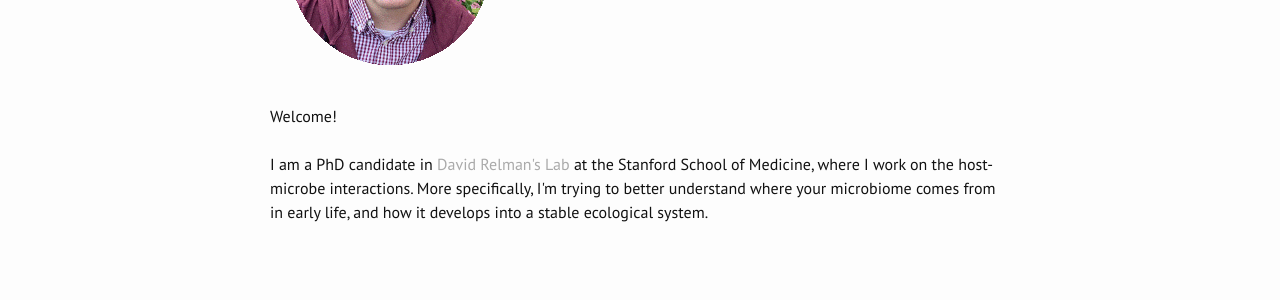
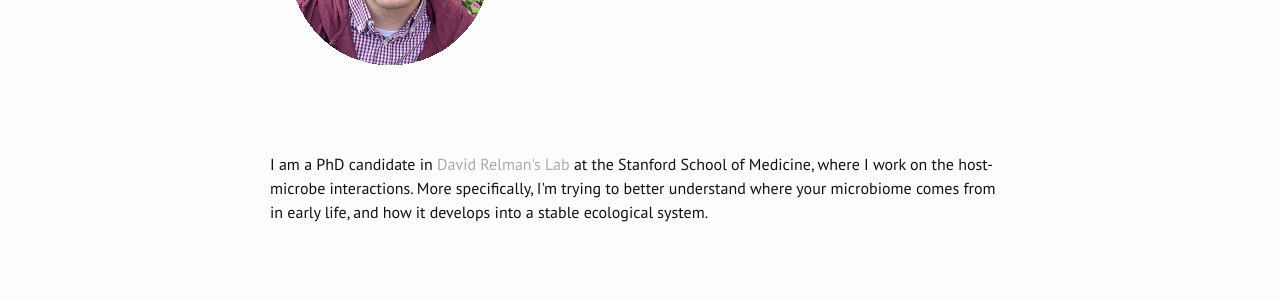
Before and after one commit to DanielSprockett/danielsprockett.github.io, a Jekyll site: the page built from index.html, in a window 1280 px wide. Shown: the part 407-707 px from the top of the page. Built offline with Jekyll 4.4.1, drawn with Linux system fonts in a browser that asks for light colours; nearby versions of some CDN libraries; the list of posts is cut into pages by our own code.

Commit message:
Update index.html

```diff
--- a/index.html
+++ b/index.html
@@ -4,10 +4,10 @@
 
 <div class="home">
 
-<p><img src="/images/about_headshot.gif" alt="Dan Sprockett" style=”float: center; padding: 50px 20px 50px 20px;” hspace="20"></p>
+<p><img src="/images/about_headshot.gif" alt="Dan Sprockett" style=”float: middle; padding: 50px 20px 50px 20px;” hspace="20"></p>
 
 <br>
-Welcome! <br>
+<br>
 <br>
 I am a PhD candidate in <a href="http://med.stanford.edu/relmanlab.html">David Relman's Lab</a> at the Stanford School of Medicine, where I work on the host-microbe interactions. More specifically, I'm trying to better understand where your microbiome comes from in early life, and how it develops into a stable ecological system.
 <br>
```
